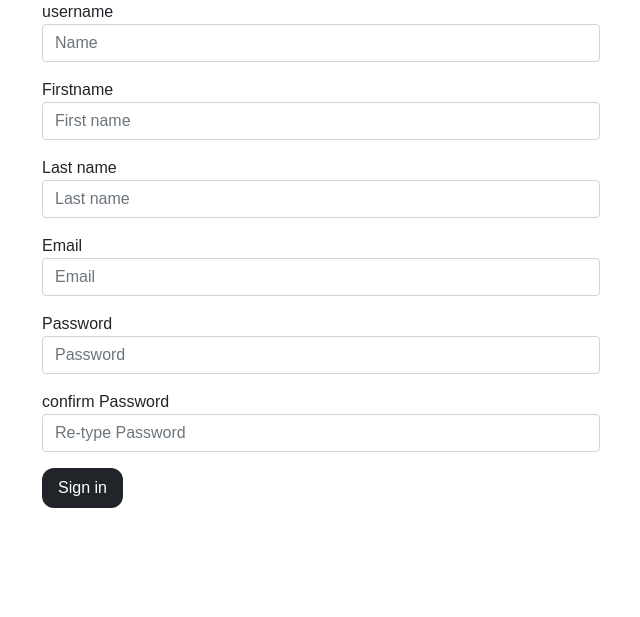
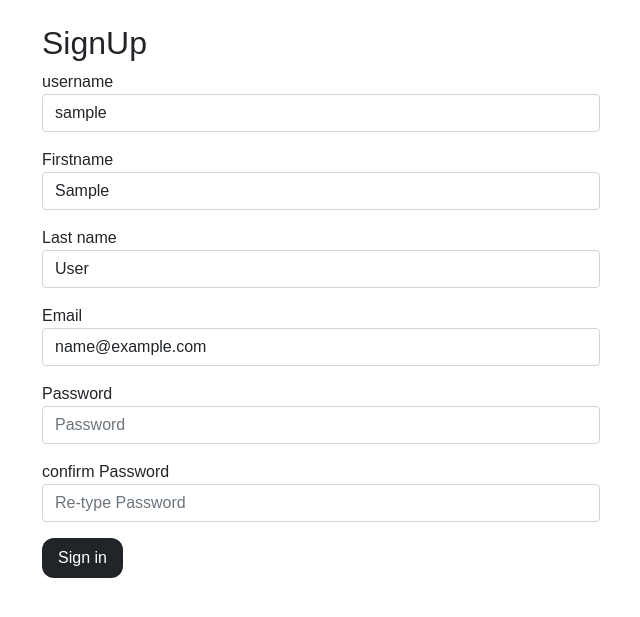
Before and after one commit to sagarsangwan/kids_meal_managment, a Django app: template templates/pages/signup.html in a window 1280 px wide. Shown: the top 617 px of the page, without its empty margins (40-680 px from the left). Run offline with Django 4.2, Linux system fonts and the light colour scheme; the template is opened without the code that fills it: most values are stand-ins (such as "Sample title", 1, 10 or a date in 2020).

Commit message:
default valur in form input related bug fix

```diff
--- a/templates/pages/home.html
+++ b/templates/pages/home.html
@@ -30,7 +30,8 @@
 <div class="container">
     <div class="row">
         <div class="col-12 mt-4">
-            <h2 class="">Dashboard</h1>
+
+            <h2 class="">Welcome {{ current_user_name }}</h1>
         </div>
     </div>
 </div>
--- a/templates/pages/signup.html
+++ b/templates/pages/signup.html
@@ -1,33 +1,41 @@
 {% extends "main.html" %}
 {% block content %}
 <div class="container">
+    <div class="row">
+        <div class="col-12 mt-4">
+            <h2 class="">SignUp</h1>
+        </div>
         <form method="post">
             {% csrf_token %}
             <div class="form-row container-style mg-top">
                 <div class="form-group col-xs-12 col-md-6 pb-3">
                     <label for="inputEmail4">username</label>
-                <input type="text" name="user_name" class="form-control" id="inputName4" placeholder="Name">
+                    <input type="text" name="user_name" value="{{user_name}}" required class="form-control"
+                        id="inputName4" placeholder="Name">
                 </div>
                 <div class="form-group col-xs-12 col-md-6 pb-3">
                     <label for="inputEmail4">Firstname</label>
-                <input type="text" class="form-control" name="first_name" id="inputEmail4" placeholder="First name">
+                    <input type="text" class="form-control" name="first_name" required value="{{first_name}}"
+                        id="inputEmail4" placeholder="First name">
                 </div>
                 <div class="form-group col-xs-12 col-md-6 pb-3">
                     <label for="inputEmail4">Last name</label>
-                <input type="text" class="form-control" name="last_name" id="inputEmail4" placeholder="Last name">
+                    <input type="text" class="form-control" name="last_name" required value="{{last_name}}"
+                        id="inputEmail4" placeholder="Last name">
                 </div>
                 <div class="form-group col-xs-12 col-md-6 pb-3">
                     <label for="inputEmail4">Email</label>
-                <input type="email" class="form-control" name="user_email" id="inputEmail4" placeholder="Email">
+                    <input type="email" class="form-control" required name="user_email" value="{{user_email}}"
+                        id="inputEmail4" placeholder="Email">
                 </div>
                 <div class="form-group col-xs-12 col-md-6 pb-3">
                     <label for="inputPassword4">Password</label>
-                <input type="password" class="form-control" name="user_password" id="inputPassword4"
+                    <input type="password" class="form-control" required name="user_password" id="inputPassword4"
                         placeholder="Password">
                 </div>
                 <div class="form-group col-xs-12 col-md-6 pb-3">
                     <label for="inputPassword4">confirm Password</label>
-                <input type="password" class="form-control" id="inputPassword4" name="confirm_password"
+                    <input type="password" class="form-control" required id="inputPassword4" name="confirm_password"
                         placeholder="Re-type Password">
                 </div>
                 <div class="form-group col-xs-12 col-md-6 pb-3">
```
Also changed, not shown: records_manager/views.py (+34 -6 lines), db.sqlite3, records_manager/migrations/0003_delete_login_delete_signup.py (added). Lines whose indentation alone changed are shown as unchanged.
